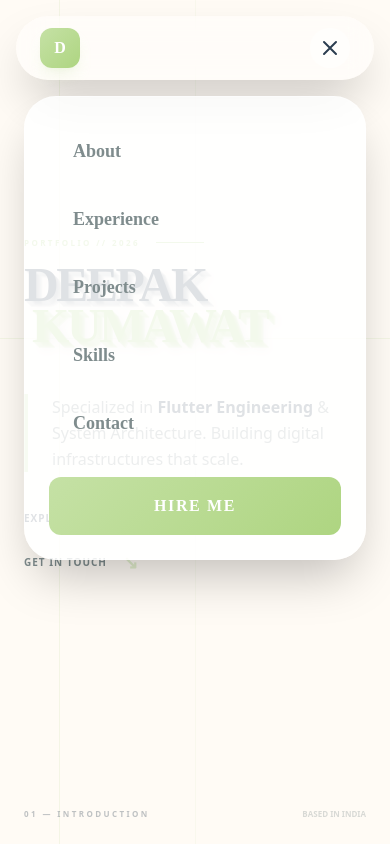
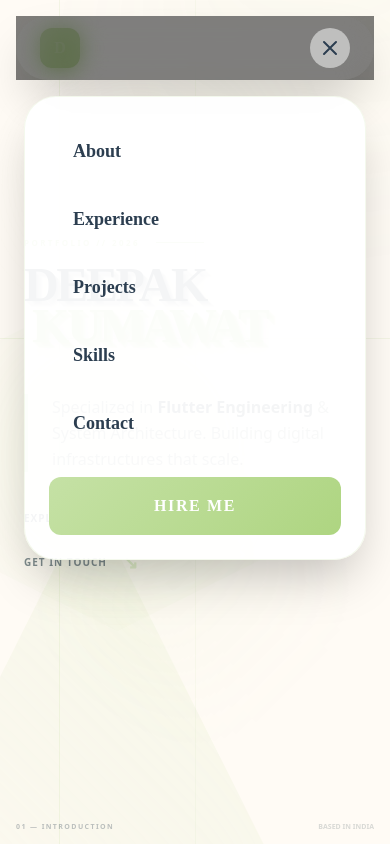
Before and after one commit to DeepaKumawat89/Portfolio, a React (Vite) app: page / in a window 390 px wide. Both pictures are taken after a click on the button "Toggle menu". Shown: the top 844 px of the page. Built offline with nearby package versions, Linux system fonts and the light colour scheme.

Commit message:
Update Hero section and fix mobile layout issues

```diff
--- a/src/components/About.jsx
+++ b/src/components/About.jsx
@@ -18,7 +18,7 @@ const About = () => {
                         <span className="text-[10px] font-black uppercase tracking-[0.5em] text-pista-dark">02 // PROFILE</span>
                         <div className="h-px w-16 bg-pista-dark"></div>
                     </div>
-                    <h2 className="text-6xl md:text-8xl font-bold text-text tracking-tighter uppercase whitespace-nowrap" style={{ fontFamily: "'Times New Roman', Times, serif" }}>
+                    <h2 className="text-4xl md:text-8xl font-bold text-text tracking-tighter uppercase whitespace-nowrap" style={{ fontFamily: "'Times New Roman', Times, serif" }}>
                         About <span className="text-pista-dark">me</span>
                     </h2>
                 </div>
--- a/src/components/Contact.jsx
+++ b/src/components/Contact.jsx
@@ -18,7 +18,7 @@ const Contact = () => {
                                     <div className="w-2 h-2 rounded-full bg-pista-dark animate-pulse"></div>
                                     <span className="text-[10px] font-bold uppercase tracking-widest text-pista-dark">Open for Opportunities</span>
                                 </div>
-                                <h2 className="text-5xl md:text-7xl font-bold text-text tracking-tighter uppercase font-outfit whitespace-nowrap">
+                                <h2 className="text-4xl md:text-7xl font-bold text-text tracking-tighter uppercase font-outfit whitespace-nowrap">
                                     Let's <span className="text-pista-dark">Connect</span>
                                 </h2>
                                 <p className="text-base md:text-lg text-text-muted leading-relaxed max-w-md">
--- a/src/components/Experience.jsx
+++ b/src/components/Experience.jsx
@@ -48,7 +48,7 @@ const Experience = () => {
                         <span className="text-[8px] md:text-[10px] font-black uppercase tracking-[0.5em] text-pista-dark">03 // CAREER</span>
                         <div className="h-px w-8 md:w-16 bg-pista-dark"></div>
                     </div>
-                    <h2 className="text-5xl md:text-8xl font-bold text-text tracking-tighter uppercase whitespace-nowrap" style={{ fontFamily: "'Times New Roman', Times, serif" }}>
+                    <h2 className="text-3xl md:text-8xl font-bold text-text tracking-tighter uppercase whitespace-nowrap" style={{ fontFamily: "'Times New Roman', Times, serif" }}>
                         TECHNICAL <span className="text-pista-dark">HISTORY</span>
                     </h2>
                 </div>
--- a/src/components/Hero.jsx
+++ b/src/components/Hero.jsx
@@ -3,6 +3,54 @@ import React from 'react';
 const Hero = () => {
     return (
         <section className="relative min-h-screen flex items-center bg-[#FFFBF5] overflow-hidden">
+            {/* Decorative Background Shapes */}
+            <div className="absolute inset-0 pointer-events-none overflow-hidden">
+                {/* Top Right - Rotated Square */}
+                <div
+                    className="absolute -top-32 -right-32 w-[400px] h-[400px] md:w-[600px] md:h-[600px] opacity-20 blur-3xl animate-[float_8s_ease-in-out_infinite] rotate-45"
+                    style={{
+                        background: 'linear-gradient(135deg, rgba(174, 213, 129, 0.4) 0%, rgba(174, 213, 129, 0.1) 50%, transparent 100%)',
+                        borderRadius: '30% 70% 70% 30% / 30% 30% 70% 70%'
+                    }}
+                ></div>
+
+                {/* Bottom Left - Organic Triangle Shape */}
+                <div
+                    className="absolute -bottom-40 -left-40 w-[500px] h-[500px] md:w-[700px] md:h-[700px] opacity-30 blur-3xl animate-[float_10s_ease-in-out_infinite_2s]"
+                    style={{
+                        background: 'linear-gradient(45deg, rgba(255, 251, 245, 0.8) 0%, rgba(174, 213, 129, 0.3) 60%, transparent 100%)',
+                        clipPath: 'polygon(50% 0%, 0% 100%, 100% 100%)',
+                        transform: 'rotate(25deg)'
+                    }}
+                ></div>
+
+                {/* Center - Hexagon Shape */}
+                <div
+                    className="absolute top-1/3 right-1/4 w-[350px] h-[350px] md:w-[500px] md:h-[500px] opacity-15 blur-2xl animate-[pulse_6s_ease-in-out_infinite]"
+                    style={{
+                        background: 'radial-gradient(circle, rgba(174, 213, 129, 0.4) 0%, rgba(174, 213, 129, 0.1) 50%, transparent 100%)',
+                        clipPath: 'polygon(50% 0%, 100% 25%, 100% 75%, 50% 100%, 0% 75%, 0% 25%)'
+                    }}
+                ></div>
+
+                {/* Top Left - Rounded Rectangle */}
+                <div
+                    className="absolute top-20 left-10 w-[250px] h-[180px] md:w-[400px] md:h-[280px] opacity-25 blur-2xl animate-[float_7s_ease-in-out_infinite_1s] -rotate-12"
+                    style={{
+                        background: 'linear-gradient(120deg, rgba(255, 255, 255, 0.7) 0%, rgba(174, 213, 129, 0.2) 70%, transparent 100%)',
+                        borderRadius: '40% 60% 60% 40% / 60% 40% 60% 40%'
+                    }}
+                ></div>
+
+                {/* Bottom Right - Diamond */}
+                <div
+                    className="absolute bottom-32 right-20 w-[200px] h-[200px] md:w-[300px] md:h-[300px] opacity-20 blur-2xl animate-[float_9s_ease-in-out_infinite_3s] rotate-45"
+                    style={{
+                        background: 'linear-gradient(90deg, rgba(174, 213, 129, 0.3) 0%, transparent 100%)'
+                    }}
+                ></div>
+            </div>
+
             {/* Architectural Background Lines */}
             <div className="absolute inset-0 pointer-events-none">
                 <div className="absolute top-0 left-[15%] w-px h-full bg-pista/20"></div>
@@ -85,8 +133,8 @@ const Hero = () => {
                             <div className="z-10 text-center space-y-2">
                                 <div className="text-[12rem] font-black text-pista-dark opacity-20 select-none">D</div>
                                 <div className="absolute top-1/2 left-1/2 -translate-x-1/2 -translate-y-1/2 w-48 h-48 bg-white/40 backdrop-blur-3xl rounded-full shadow-2xl border border-white flex flex-col items-center justify-center p-8 group-hover:rotate-[360deg] transition-transform duration-[2s]">
-                                    <div className="text-4xl font-black text-text">15+</div>
-                                    <div className="text-[8px] font-black uppercase tracking-widest text-text-muted">Live Apps</div>
+                                    <div className="text-4xl font-black text-text">OPEN</div>
+                                    <div className="text-[8px] font-black uppercase tracking-widest text-text-muted">To Work</div>
                                 </div>
                             </div>
                         </div>
@@ -104,9 +152,9 @@ const Hero = () => {
             </div>
 
             {/* Bottom Signature Line */}
-            <div className="absolute bottom-6 md:bottom-10 left-0 w-full px-6 flex justify-between items-center opacity-30">
-                <span className="text-[8px] md:text-[10px] font-black tracking-[0.3em] md:tracking-[0.5em]">01 — INTRODUCTION</span>
-                <span className="text-[8px] md:text-xs text-text-muted font-bold uppercase">BASED IN INDIA</span>
+            <div className="absolute bottom-3 md:bottom-10 left-0 w-full px-4 md:px-6 flex justify-between items-center opacity-30">
+                <span className="text-[7px] md:text-[10px] font-black tracking-[0.2em] md:tracking-[0.5em]">01 — INTRODUCTION</span>
+                <span className="text-[7px] md:text-xs text-text-muted font-bold uppercase">BASED IN INDIA</span>
             </div>
         </section>
     );
--- a/src/components/Navbar.jsx
+++ b/src/components/Navbar.jsx
@@ -74,14 +74,20 @@ const Navbar = () => {
                 {/* Mobile Menu Dropdown */}
                 {mobileMenuOpen && (
                     <>
-                        <div className="fixed inset-0 z-40 md:hidden" onClick={() => setMobileMenuOpen(false)}></div>
-                        <div className="absolute top-full left-0 right-0 mt-4 mx-2 p-6 glass rounded-[2rem] shadow-2xl border-white/40 animate-[fadeIn_0.3s_ease-out] md:hidden z-50 flex flex-col gap-2">
+                        {/* Backdrop Overlay with Blur */}
+                        <div
+                            className="fixed inset-0 bg-black/50 backdrop-blur-md z-40 md:hidden animate-[fadeIn_0.3s_ease-out]"
+                            onClick={() => setMobileMenuOpen(false)}
+                        ></div>
+
+                        {/* Mobile Menu */}
+                        <div className="absolute top-full left-0 right-0 mt-4 mx-2 p-6 bg-white/95 backdrop-blur-xl rounded-[2rem] shadow-2xl border border-pista/20 animate-[fadeIn_0.3s_ease-out] md:hidden z-50 flex flex-col gap-2">
                             {navLinks.map((link) => (
                                 <a
                                     key={link.name}
                                     href={link.href}
                                     onClick={() => setMobileMenuOpen(false)}
-                                    className="py-4 px-6 text-lg font-bold text-text-muted hover:text-pista-dark hover:bg-pista-light/10 transition-all duration-300 rounded-xl flex justify-between items-center group"
+                                    className="py-4 px-6 text-lg font-bold text-text hover:text-pista-dark hover:bg-pista-light/20 transition-all duration-300 rounded-xl flex justify-between items-center group"
                                 >
                                     {link.name}
                                     <span className="w-1.5 h-1.5 bg-pista-dark rounded-full opacity-0 group-hover:opacity-100 transition-opacity"></span>
--- a/src/components/Projects.jsx
+++ b/src/components/Projects.jsx
@@ -53,7 +53,7 @@ const Projects = () => {
                         <span className="text-[8px] md:text-[10px] font-black uppercase tracking-[0.5em] text-pista-dark">04 // WORKS</span>
                         <div className="h-px w-8 md:w-16 bg-pista-dark"></div>
                     </div>
-                    <h2 className="text-4xl md:text-6xl lg:text-8xl font-bold text-text tracking-tighter uppercase whitespace-nowrap" style={{ fontFamily: "'Times New Roman', Times, serif" }}>
+                    <h2 className="text-3xl md:text-6xl lg:text-8xl font-bold text-text tracking-tighter uppercase whitespace-nowrap" style={{ fontFamily: "'Times New Roman', Times, serif" }}>
                         SELECTED <span className="text-pista-dark">PROJECTS</span>
                     </h2>
                 </div>
--- a/src/components/Skills.jsx
+++ b/src/components/Skills.jsx
@@ -27,7 +27,7 @@ const Skills = () => {
                         <span className="text-[8px] md:text-[10px] font-black uppercase tracking-[0.4em] text-pista-dark/60">Professional Tech Stack</span>
                         <div className="h-px w-8 md:w-12 bg-pista-dark/20"></div>
                     </div>
-                    <h2 className="text-4xl md:text-5xl lg:text-7xl font-bold text-text tracking-tighter uppercase animate-[fadeInUp_0.8s_ease-out] whitespace-nowrap" style={{ fontFamily: "'Times New Roman', Times, serif" }}>
+                    <h2 className="text-3xl md:text-5xl lg:text-7xl font-bold text-text tracking-tighter uppercase animate-[fadeInUp_0.8s_ease-out] whitespace-nowrap" style={{ fontFamily: "'Times New Roman', Times, serif" }}>
                         Technical <span className="text-pista-dark">Expertise</span>
                     </h2>
                 </div>
```
Lines whose indentation alone changed are shown as unchanged.
